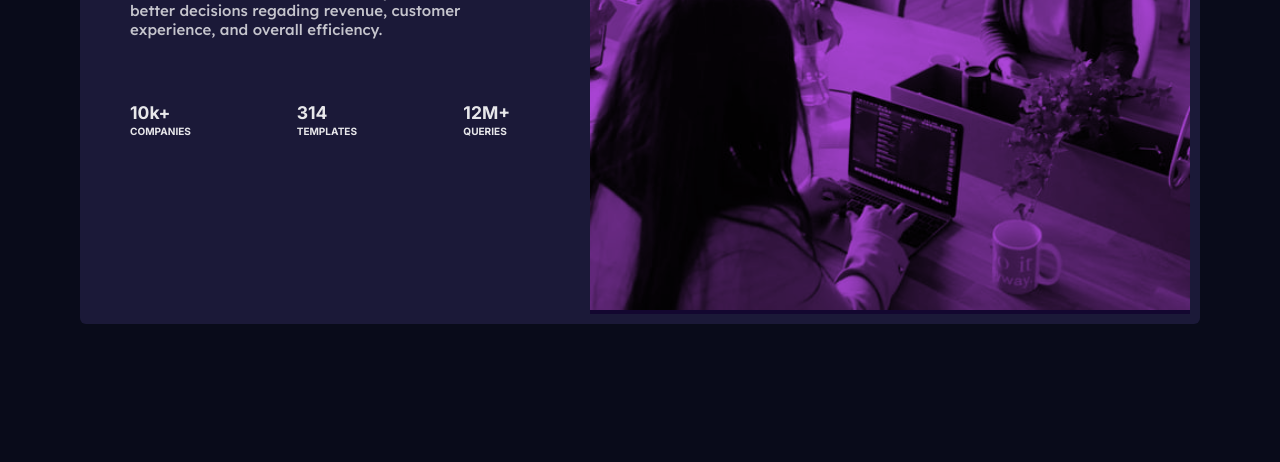
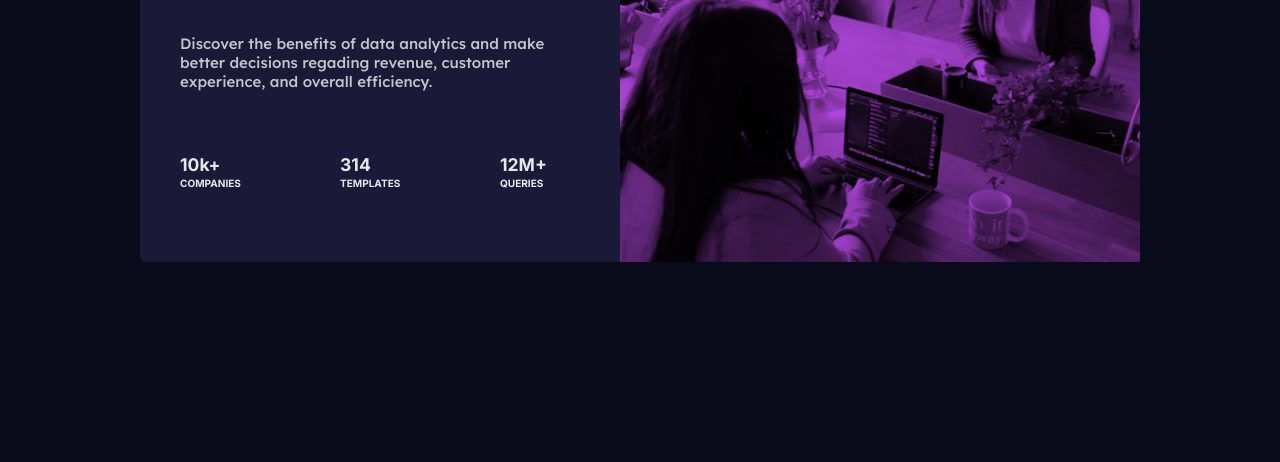
Before and after one commit to DamilolaEdwin/Stats-Prev, a plain HTML site: page index.html in a window 1280 px wide. Shown: the part 338-800 px from the top of the page. Drawn offline with Linux system fonts and the light colour scheme.

Commit message:
made major progress with the design

```diff
--- a/style.css
+++ b/style.css
@@ -36,10 +36,11 @@ p {
   top: 50%;
   left: 50%;
   transform: translate(-50%, -50%);
-  padding: 10px;
+
   background-color: hsl(244, 38%, 16%);
   border-radius: 6px;
-  width: 1100px;
+  width: 1000px;
+  height: 400px;
 }
 
 .side {
@@ -77,15 +78,15 @@ h6{
   position: absolute;
   top: 0;
   left: 0;
-  width: 100%;
-  height: 100%;
+  width: 520px;
+  height: 400px;
   background-color: rgba(148, 11, 206, 0.76);
   mix-blend-mode: multiply;
 }
 
 img {
-  height: 500px;
-  width: 600px;
+  height: 400px;
+  width: 520px;
 }
 
 @media screen and (max-width: 375px){
```
